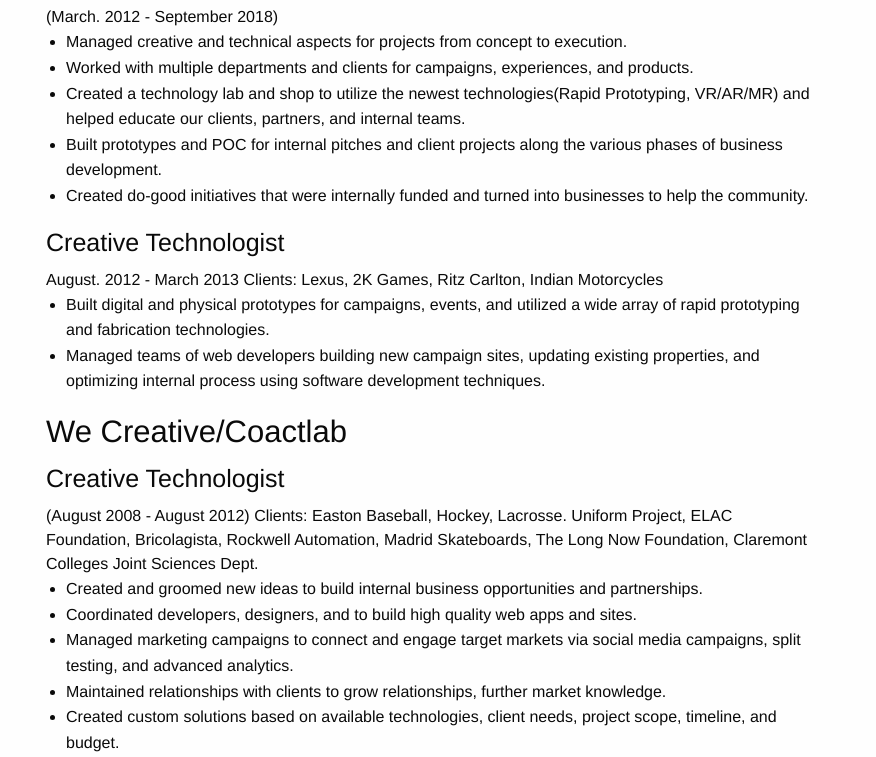
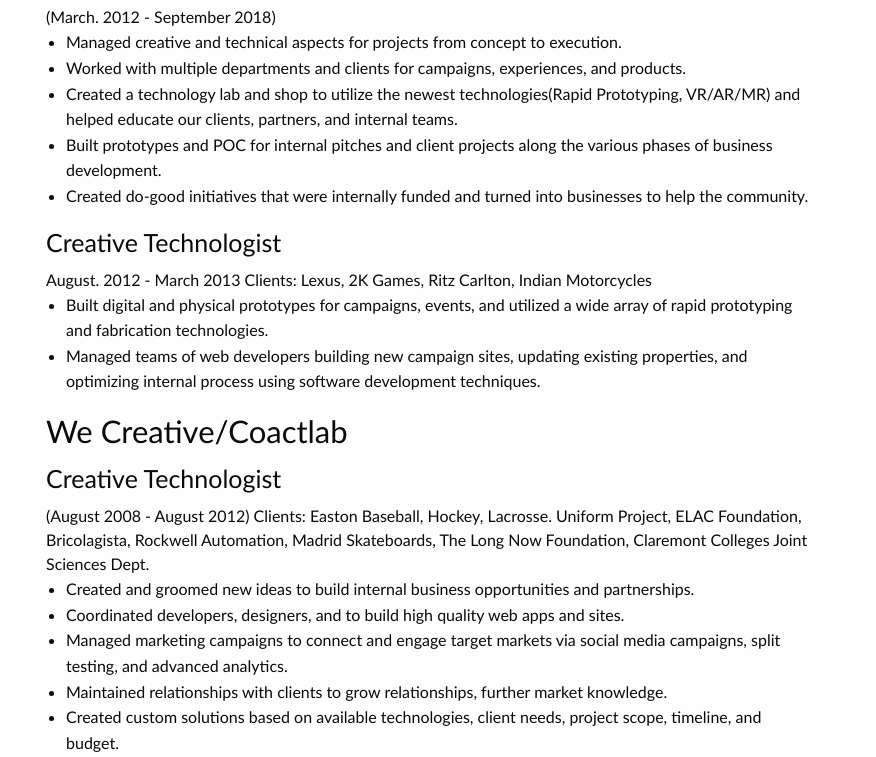
Before and after one commit to robertcedwards/Robert-C-Edwards-Resume, a website: page index.html in a window 1280 px wide. Shown: the part 521-1278 px from the top of the page, without its empty margins (9-885 px from the left). Drawn offline with nearby package versions, Linux system fonts and the light colour scheme; files that its build step writes are made by us from their sources.

Commit message:
Updated font and includes for npm

```diff
--- a/scss/_settings.scss
+++ b/scss/_settings.scss
@@ -60,8 +60,7 @@
 //  55. Top Bar
 //  56. Xy Grid
 
-@import 'util/util';
-
+@import '../node_modules/foundation-sites/scss/util/util';
 // 1. Global
 // ---------
 
@@ -82,7 +81,7 @@ $black: #0a0a0a;
 $white: #fefefe;
 $body-background: $white;
 $body-font-color: $black;
-$body-font-family: 'Helvetica Neue', Helvetica, Roboto, Arial, sans-serif;
+$body-font-family: Calibri,Candara,Segoe,Segoe UI,Optima,Arial,sans-serif;
 $body-antialiased: true;
 $global-margin: 1rem;
 $global-padding: 1rem;
--- a/scss/app.scss
+++ b/scss/app.scss
@@ -1,8 +1,8 @@
 @charset 'utf-8';
 
 @import 'settings';
-@import 'foundation';
-@import 'motion-ui';
+@import '../node_modules/foundation-sites/scss/foundation';
+@import '../node_modules/motion-ui/motion-ui.scss';
 
 // Global styles
 @include foundation-global-styles;
--- a/scss/style.scss
+++ b/scss/style.scss
@@ -1,5 +1,5 @@
 @import "settings";
-@import "foundation";
+@import "../node_modules/foundation-sites/scss/foundation";
 
 header {
   @include grid-row;
```
Also changed, not shown: css/app.css, 3 other files.
